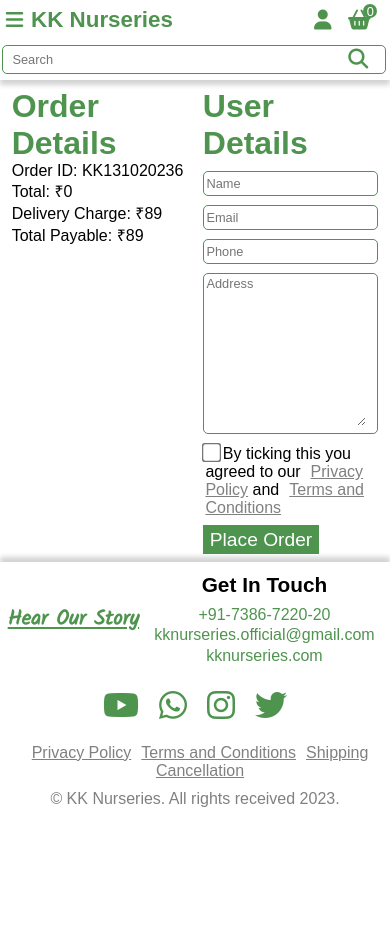
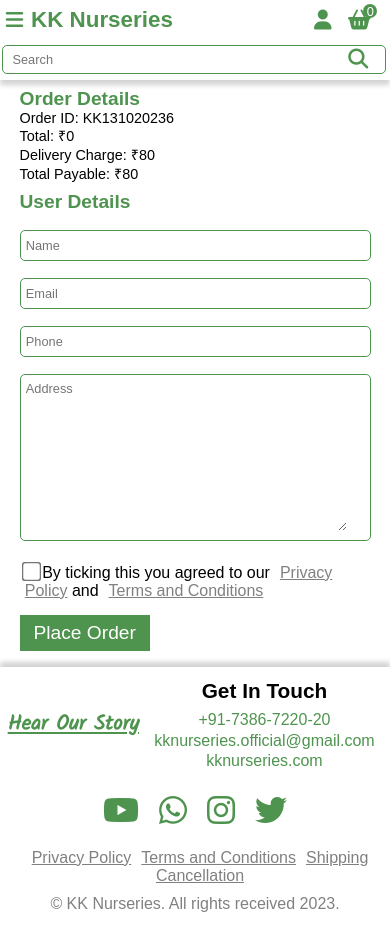
Before and after one commit to Sai-git1A/kk_nursery, a React (Create React App) app: page /checkout in a window 390 px wide. Before the commit the page ends 844 px from the top, so only its background shows below. Built offline with nearby package versions, Linux system fonts and the light colour scheme.

Commit message:
Checkout UI Change

```diff
--- a/src/Checkout/Checkout.css
+++ b/src/Checkout/Checkout.css
@@ -1,7 +1,6 @@
 .checkout-main {
     display: flex;
     justify-content: center;
-    flex-wrap: wrap;
     margin: 2% 0;
 }
 
@@ -53,16 +52,27 @@
     border: none;
 }
 
+.pay-div-main {
+    background-color: transparent !important;
+    display: flex;
+    align-items: center;
+    justify-content: center;
+    flex-direction: column;
+    text-align: center;
+    position: fixed;
+    top: 0;
+    left: 0;
+    height: 100dvh;
+    width: 100dvw;
+    z-index: 1;
+}
+
 .pay-div {
     background-color: #fff;
     border: 2px solid #4E944F;
-    position: absolute;
-    top: calc(100dvh/2);
-    left: calc(100dvw/2.5);
+    border-radius: 12px;
     padding: 1%;
-    text-align: center;
-    width: 20dvw;
-    z-index: 1;
+    width: 50dvw;
 }
 
 .pay-now-title {
@@ -73,3 +83,25 @@
     color: #4E944F;
     text-decoration: none;
 }
+
+@media only screen and (max-width: 680px) {
+    .checkout-main {
+        flex-direction: column;
+        align-items: center;
+    }
+
+    .checkout-main p {
+        font-size: 0.9rem;
+    }
+
+    .checkout-user-details,
+    .checkout-order-details {
+        padding: 0;
+        margin-bottom: 2%;
+        width: 90%;
+    }
+
+    .checkout-title {
+        font-size: 1.2rem;
+    }
+}
--- a/src/Checkout/Checkout.js
+++ b/src/Checkout/Checkout.js
@@ -1,12 +1,12 @@
 import React, {useState} from "react";
 import { Link } from "react-router-dom";
-// import { CircularProgress, styled } from '@mui/material';
 import Navbar from "../Components/Nav/Navbar";
 import Footer from "../Components/Footer/Footer";
 import './Checkout.css';
 
 export default function Checkout() {
     const cart = JSON.parse(localStorage.getItem('cart')) || []
+    const total = cart.reduce((a, b) => a + b.price * b.count, 0) + 80
     const [check, setCheck] = useState(false)
     const [user, setUser] = useState({
         name: '',
@@ -15,13 +15,9 @@ export default function Checkout() {
         address: '',
         price: 0
     });
-    const [payURL, setPayURL] = useState('');
+    const [payData, setPayData] = useState();
     const date = new Date();
     const orderID = 'KK' + date.getDate() + Number(date.getMonth() + 1) + date.getFullYear() + date.getHours();
-
-    // const StyledCircularProgress = styled(CircularProgress) ({
-    //     color: '#4E944F'
-    // });
 
     function handelOrder() {
         if (check) {
@@ -35,7 +31,7 @@ export default function Checkout() {
                 body: JSON.stringify(user)
             })
             .then(res => res.json())
-            .then(data => setPayURL(data.getURL))
+            .then(data => setPayData(data))
         } else {
             alert('Please check the terms and conditions')
         }
@@ -66,13 +62,13 @@ export default function Checkout() {
             </div>}
             <div className="checkout-total">
                 <p>Total: ₹{cart.reduce((a, b) => a + b.price * b.count, 0)}</p>
-                <p>Delivery Charge: ₹89</p>
-                <p>Total Payable: ₹{cart.reduce((a, b) => a + b.price * b.count, 0) + 89}</p>
+                <p>Delivery Charge: ₹80</p>
+                <p>Total Payable: ₹{total}</p>
             </div>
         </div>
         <div className="checkout-user-details">
             <h1 className="checkout-title">User Details</h1>
-            <div className="user-box"><input className="user-details" type="text" value={user.name} name="name" onChange={(e) => setUser(preval => ({...preval, [e.target.name]: e.target.value, price:cart.reduce((a, b) => a + b.price * b.count, 0) + 89 * 1000}))} placeholder="Name" /></div>
+            <div className="user-box"><input className="user-details" type="text" value={user.name} name="name" onChange={(e) => setUser(preval => ({...preval, [e.target.name]: e.target.value, price: total * 100}))} placeholder="Name" /></div>
             <div className="user-box"><input className="user-details" type="email" value={user.email} name="email" onChange={(e) => setUser(preval => ({...preval, [e.target.name]: e.target.value}))} placeholder="Email" /></div>
             <div className="user-box"><input className="user-details" type="tel" value={user.phone} name="phone" onChange={(e) => setUser(preval => ({...preval, [e.target.name]: e.target.value}))} placeholder="Phone" /></div>
             <div className="user-box"><textarea className="user-details" type="text" value={user.address} name="address" onChange={(e) => setUser(preval => ({...preval, [e.target.name]: e.target.value}))} placeholder="Address" rows="10" cols="50" /></div>
@@ -80,10 +76,11 @@ export default function Checkout() {
             <button className="btn-place-order" onClick={() => handelOrder()}>Place Order</button>
         </div>
         </div>
-        {payURL && <div className="pay-div">
-            <h3 className="pay-now-title">Order Initiated</h3>
-            {/* <StyledCircularProgress /> */}
-            <Link className="pay-now" to={payURL}>Pay Now</Link>
+        {payData && <div className="pay-div-main">
+            <div className="pay-div">
+            <h3 className="pay-now-title">{payData.result.message}</h3>
+            <Link className="pay-now" to={payData.result.data.instrumentResponse.redirectInfo.url}>Pay Now</Link>
+            </div>
         </div>}
         <Footer />
         </>
--- a/src/Shipping/Shipping.js
+++ b/src/Shipping/Shipping.js
@@ -26,7 +26,7 @@ export default function Shipping() {
         <div className='shipping-info-div'>
             <h3 className='shipping-subtitle'>Shipping Fees</h3>
             <ul>
-                <li>For standard shipping, there is a flat fee of ₹79.</li>
+                <li>For standard shipping, there is a flat fee of ₹80.</li>
                 <li>Enjoy free shipping on all orders above ₹2,499.</li>
             </ul>
         </div>
```
